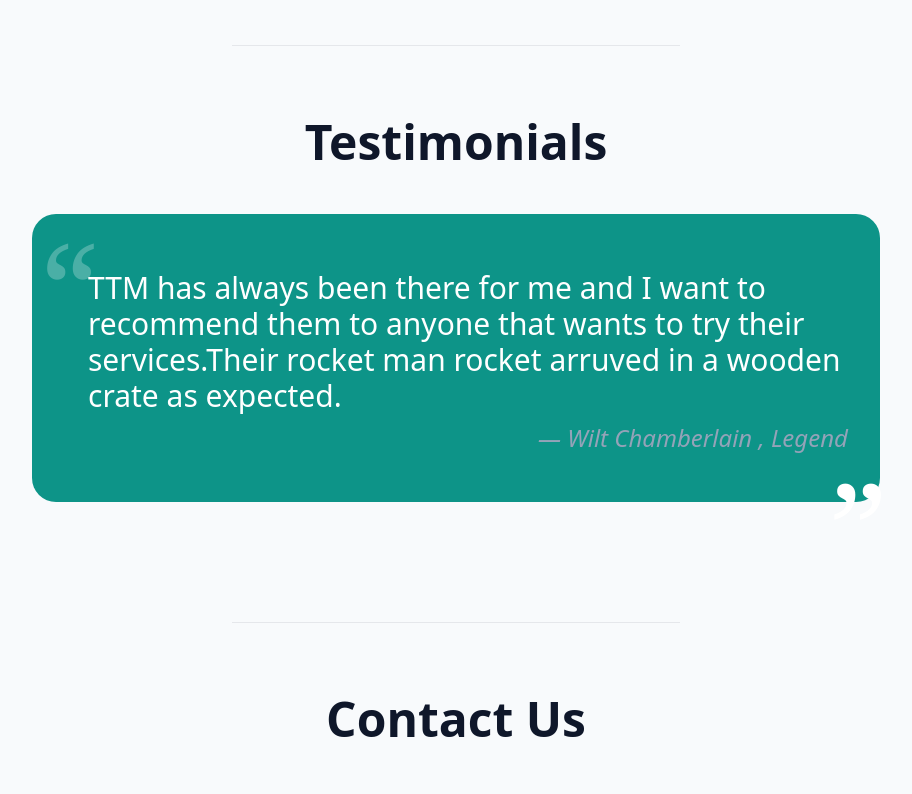
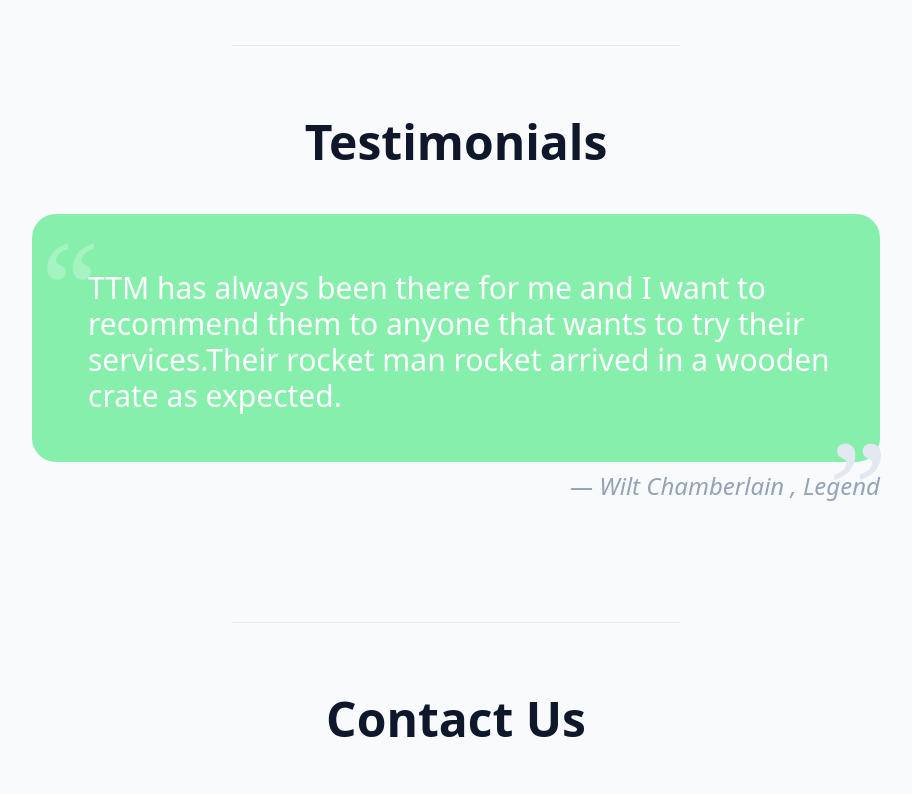
Before and after one commit to thehero1z/TTM, a website: page index.html in a window 1280 px wide. Shown: the part 1101-1895 px from the top of the page, without its empty margins (184-1096 px from the left). Drawn offline with Linux system fonts and the light colour scheme.

Commit message:
testimonial changes

```diff
--- a/index.html
+++ b/index.html
@@ -72,17 +72,16 @@
       Testimonials
     </h2>
     <figure class="my-12">
-     <blockquote class="bg-teal-600 dark:bg-black pl-14 pr-8 py-12 rounded-3xl relative">
+     <blockquote class="bg-green-300 dark:bg-black pl-14 pr-8 py-12 rounded-3xl relative">
         <p class="text-2xl sm:text-3xl text-left mt-2 text-white dark:text-slate-400 before:content-['\201C'] before:font-serif before:absolute before:top-0 before:left-0 before:text-9xl before:text-white before:opacity-25 before:transform before:translate-x-2 before:translate-y-2
-        after:content-['\201D'] after:font-serif after:absolute after:-bottom-20 after:right-0 after:text-9xl after:text-whiteaftere:opacity-25 after:transform after:translate-x-2 after:translate-y-2">
-            TTM has always been there for me and I want to recommend them to anyone that wants to try their services.Their rocket man rocket arruved in a wooden crate
+        after:content-['\201D'] after:font-serif after:absolute after:-bottom-20 after:right-0 after:text-9xl after:text-slate-200 aftere:opacity-25 after:transform after:translate-x-2 after:translate-y-2">
+            TTM has always been there for me and I want to recommend them to anyone that wants to try their services.Their rocket man rocket arrived in a wooden crate
             as expected.
         </p>
-        <figcaption class="italic text-xl sm:text-2xl text-right mt-2 text-slate-400 dark:text-slate-400">
-            &#8212; Wilt Chamberlain , Legend
-        </figcaption>
-
      </blockquote>
+     <figcaption class="italic text-xl sm:text-2xl text-right mt-2 text-slate-400 dark:text-slate-400">
+        &#8212; Wilt Chamberlain , Legend
+    </figcaption>
     </figure>
     </section>
     <hr class="w-1/2 mx-auto bg-black dark:bg-white ">
```
Also changed, not shown: dist/output.css.
